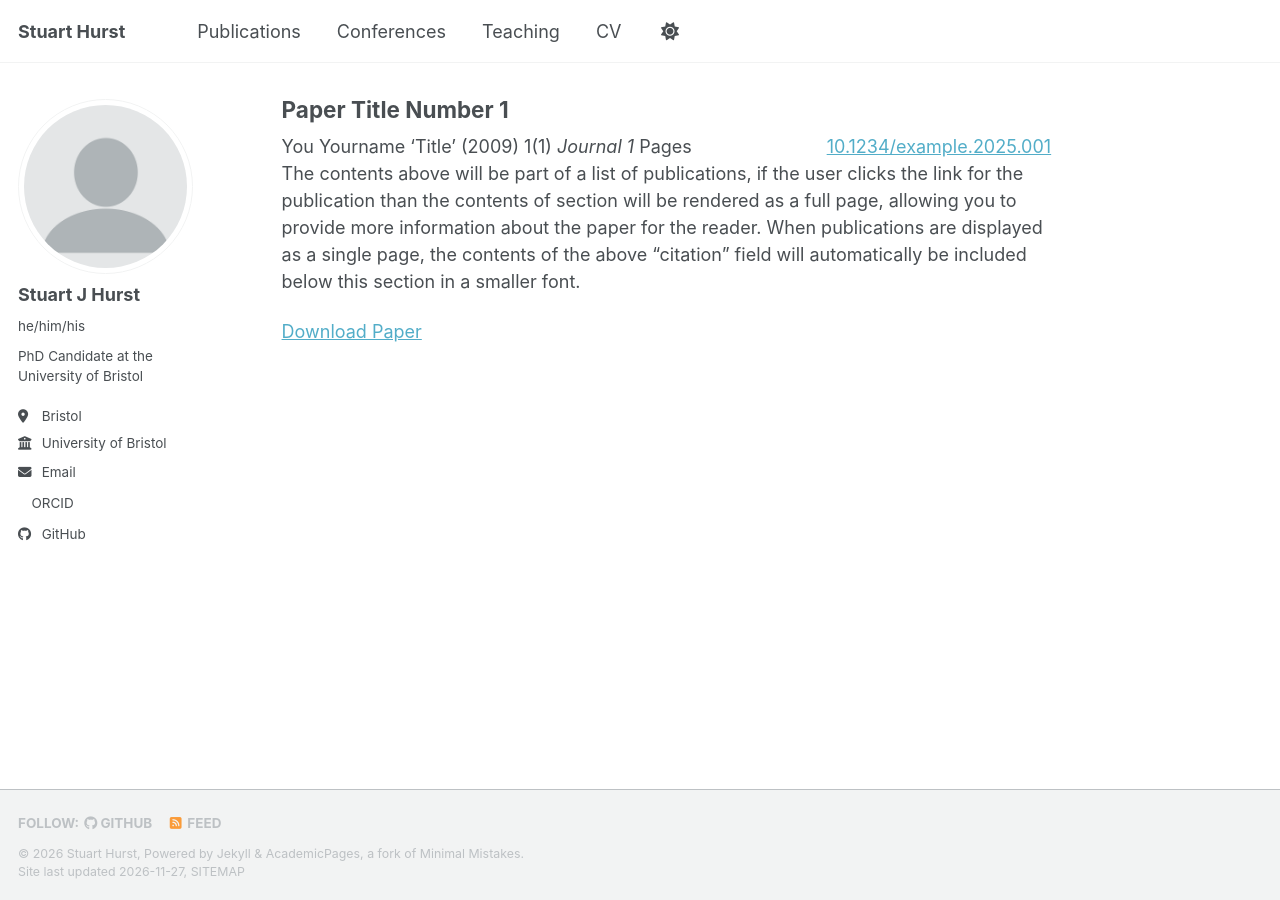
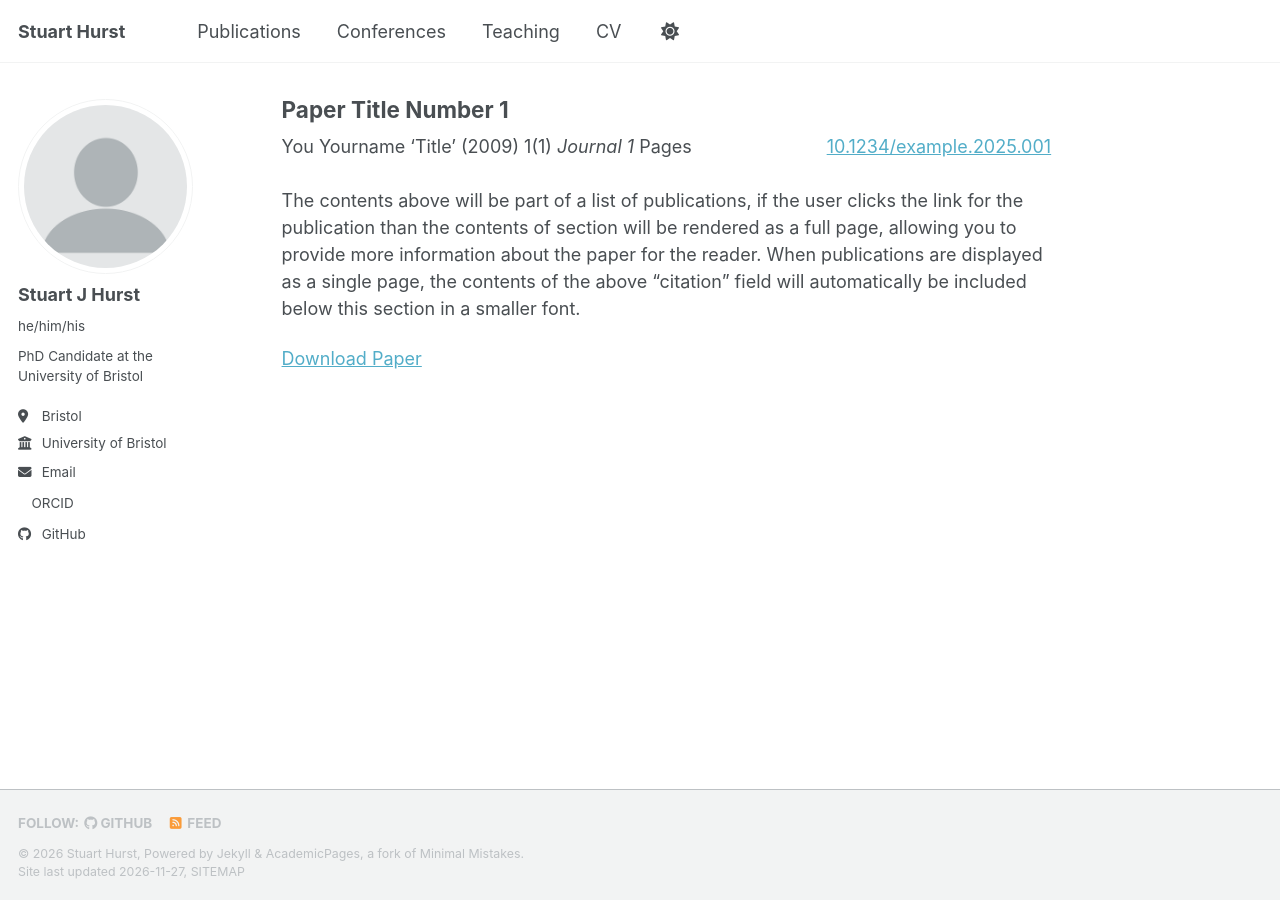
Before and after one commit to stuartjhurst/stuartjhurst.github.io, a Jekyll site: the page built from _publications/testpaper1.md, in a window 1280 px wide. Built offline with Jekyll 4.4.1, drawn with Linux system fonts in a browser that asks for light colours; a script bundle is joined from its source files by our own code; a style sheet for code colours, icons or effects is not loaded.

Commit message:
Update single.html

```diff
--- a/_layouts/single.html
+++ b/_layouts/single.html
@@ -59,7 +59,7 @@ layout: default
             {% assign doi_clean = page.doi | remove: "https://doi.org/" | remove: "http://doi.org/" %}
           {% endif %}
           {% if page.citation or doi_clean %}
-            <div style="display: flex; justify-content: space-between; align-items: baseline; flex-wrap: wrap; gap: 0.75em; margin-top: 0.25em;">
+            <div style="display: flex; justify-content: space-between; align-items: baseline; flex-wrap: wrap; gap: 0.75em; margin-top: 0.25em; margin-bottom: 1.5em;">
               <div style="flex: 1 1 60%; min-width: 14em;">
                 {% if page.citation %}{{ page.citation | markdownify | remove: "<p>" | remove: "</p>" }}{% endif %}
               </div>
```
